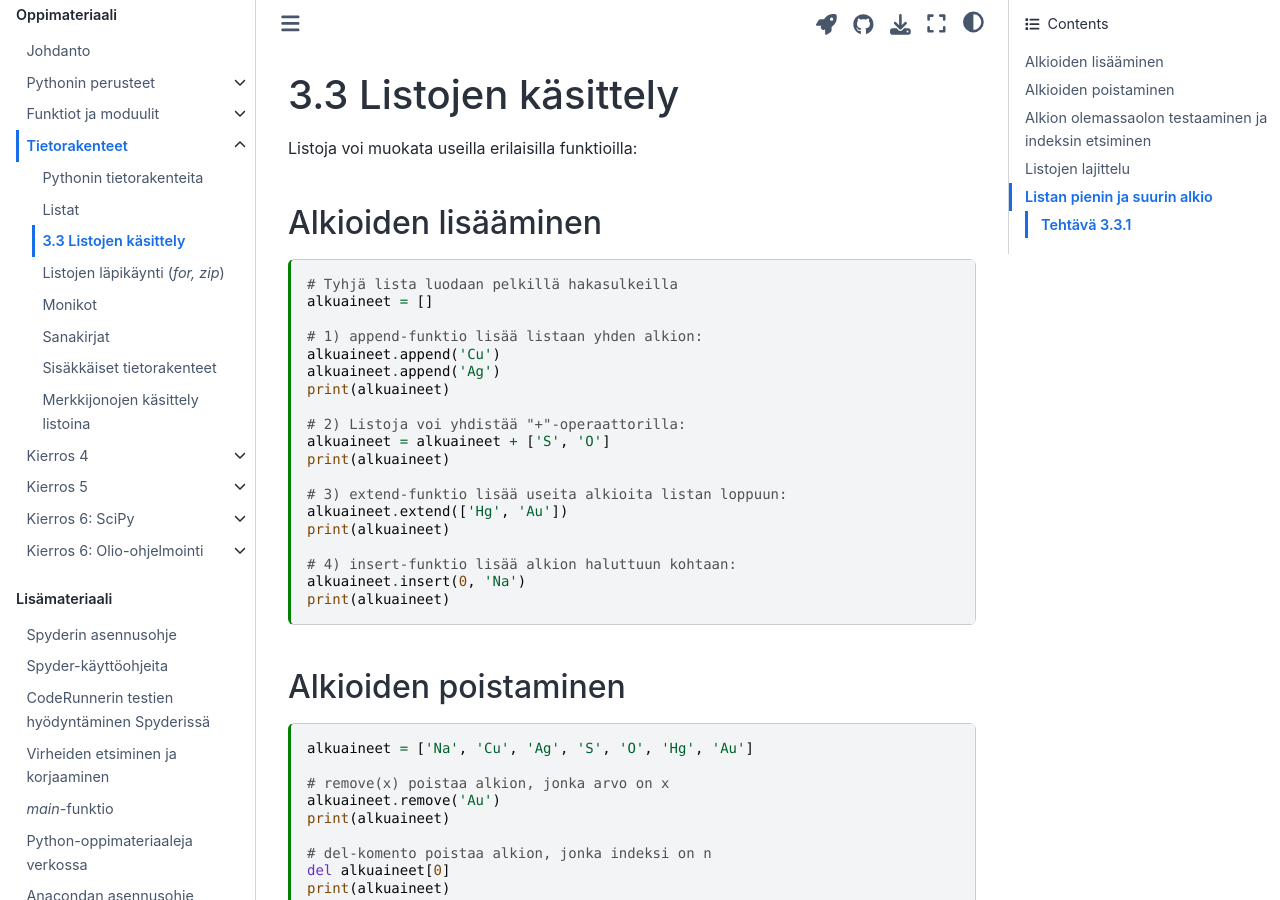
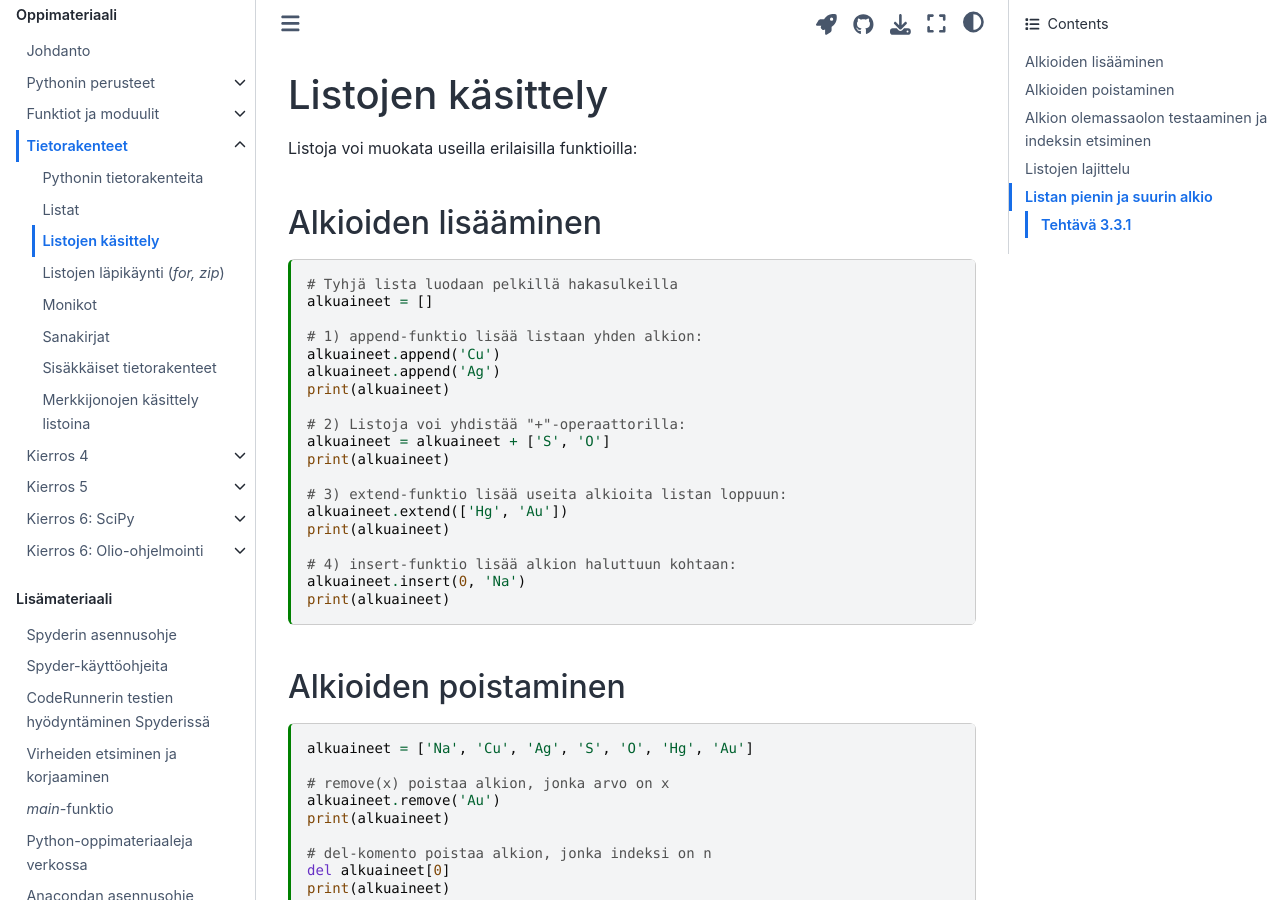
Before and after one commit to elina-ruha/CHEM-ohjelmointikurssikirja-test, a Jupyter Book: the page built from book/tietorakenteet/listan_kasittely.md, in a window 1280 px wide and 900 px high. Built offline with Jupyter Book 1.0.4 settings and Sphinx 7.4.7 and the Sphinx Book theme 1.1.4, drawn with Linux system fonts in a browser that asks for light colours; comment, search, counter and statistics services are not loaded.

Commit message:
Update listan_kasittely.md

````diff
--- a/book/tietorakenteet/listan_kasittely.md
+++ b/book/tietorakenteet/listan_kasittely.md
@@ -9,7 +9,7 @@ kernelspec:
   language: python
   name: python3
 ---
-# 3.3 Listojen käsittely
+# Listojen käsittely
 Listoja voi muokata useilla erilaisilla funktioilla:
 ## Alkioiden lisääminen
 ```{code-cell} ipython3
````
